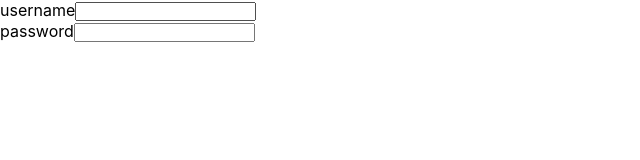
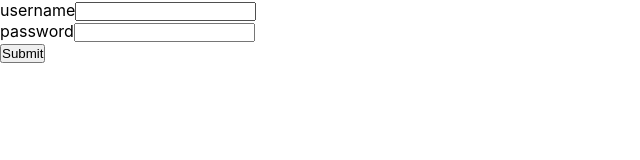
Before and after one commit to HoViet0107/AssigmentSubmission, a React (Create React App) app in the folder front-end/: page /login in a window 1280 px wide. Shown: the top 160 px of the page, without its empty margins (0-640 px from the left). Built offline with nearby package versions, Linux system fonts and the light colour scheme.

Commit message:
connect login page with api

```diff
--- a/front-end/package.json
+++ b/front-end/package.json
@@ -12,6 +12,7 @@
     "match-sorter": "^6.3.1",
     "react": "^18.2.0",
     "react-dom": "^18.2.0",
+    "react-notifications": "^1.7.4",
     "react-router-dom": "^6.16.0",
     "react-scripts": "5.0.1",
     "sass": "^1.67.0",
--- a/front-end/src/App.js
+++ b/front-end/src/App.js
@@ -1,6 +1,4 @@
-import { useEffect } from "react";
 import "./App.scss";
-import { useLocalState } from "./store/UseLocalStorage";
 import { Route, Routes } from "react-router-dom";
 // component import
 import DashBoard from "./components/DashBoard/index.jsx";
@@ -9,32 +7,6 @@ import Login from "./components/Login";
 import PrivateRoute from "./components/PrivateRoute";
 
 function App() {
-  const [jwt, setJwt] = useLocalState("", "jwt");
-
-  // useEffect(() => {
-  //   if (!jwt) {
-  //     const reqBody = {
-  //       username: "hoviet",
-  //       password: "123456",
-  //     };
-  //     fetch("api/auth/login", {
-  //       headers: {
-  //         "Content-Type": "application/json",
-  //       },
-  //       method: "post",
-  //       body: JSON.stringify(reqBody),
-  //     })
-  //       .then((response) => Promise.all([response.json(), response.headers]))
-  //       .then(([body, headers]) => {
-  //         setJwt(headers.get("authorization"));
-  //       });
-  //   }
-  // }, [jwt, setJwt]);
-
-  // useEffect(() => {
-  //   console.log(`Jwt is: '${jwt}'`);
-  // }, [jwt]);
-
   return (
     <Routes>
       <Route path="/" element={<HomePage />}></Route>
--- a/front-end/src/components/DashBoard/index.jsx
+++ b/front-end/src/components/DashBoard/index.jsx
@@ -2,6 +2,7 @@ import React from "react";
 import { useLocalState } from "src/store/UseLocalStorage";
 
 const DashBoard = () => {
+  // eslint-disable-next-line no-unused-vars
   const [jwt, setJwt] = useLocalState("", "jwt");
   return (
     <div>
--- a/front-end/src/components/Login/index.jsx
+++ b/front-end/src/components/Login/index.jsx
@@ -1,16 +1,77 @@
-import React from "react";
+import React, { useState } from "react";
+import { useLocalState } from "src/store/UseLocalStorage";
+// library
+import {
+  NotificationContainer,
+  NotificationManager,
+} from "react-notifications";
+// css
+import "react-notifications/lib/notifications.css";
 
 const Login = () => {
+  const [jwt, setJwt] = useLocalState("", "jwt");
+  const [username, setUsername] = useState("");
+  const [password, setPassword] = useState("");
+
+  const sendLoginRequest = (type) => {
+    if (!jwt) {
+      const reqBody = {
+        username: username,
+        password: password,
+      };
+      fetch("api/auth/login", {
+        headers: {
+          "Content-Type": "application/json",
+        },
+        method: "post",
+        body: JSON.stringify(reqBody),
+      })
+        .then((response) => {
+          if (response.status === 200) {
+            return Promise.all([response.json(), response.headers]);
+          } else {
+            return Promise.reject("Invalid login attempt!");
+          }
+        })
+        .then(([body, headers]) => {
+          setJwt(headers.get("authorization"));
+          window.location.href = "dashboard";
+        })
+        .catch((message) => {
+          NotificationManager.warning(message, "Warning", 2000);
+          // alert(message);
+        });
+    }
+  };
+
   return (
     <div>
       <div>
         <label htmlFor="username">username</label>
-        <input type="email" id="username" />
+        <input
+          type="email"
+          id="username"
+          onChange={(e) => {
+            setUsername(e.target.value);
+          }}
+        />
       </div>
       <div>
         <label htmlFor="password">password</label>
-        <input type="password" id="password" />
+        <input
+          type="password"
+          id="password"
+          onChange={(e) => {
+            setPassword(e.target.value);
+          }}
+        />
       </div>
+      <div>
+        <button id="submit" type="submit" onClick={sendLoginRequest}>
+          Submit
+        </button>
+      </div>
+      <NotificationContainer />
     </div>
   );
 };
```
Also changed, not shown: 2 other files (tests, documents, lock files or other folders).
